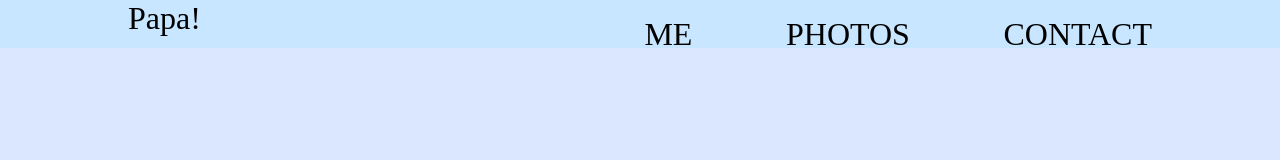
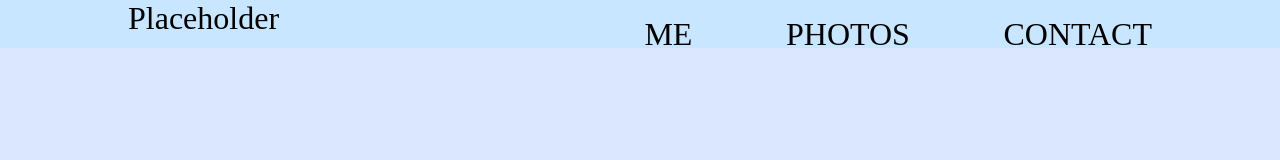
Before and after one commit to zBinFinn/zBinFinn.github.io, a plain HTML site: page index.html in a window 1280 px wide. Shown: the top 160 px of the page. Drawn offline with nearby package versions, Linux system fonts and the light colour scheme; a web font is replaced by a local one.

Commit message:
Update index.html

```diff
--- a/index.html
+++ b/index.html
@@ -20,7 +20,7 @@
     <div class="wrapper" id="test">
         <header>
             <div class="container">
-              <h1 class="logo">Papa!</h1>
+              <h1 class="logo">Placeholder</h1>
               <nav>
                 <ul>
                   <li><a href="#me">Me</a></li>
```
